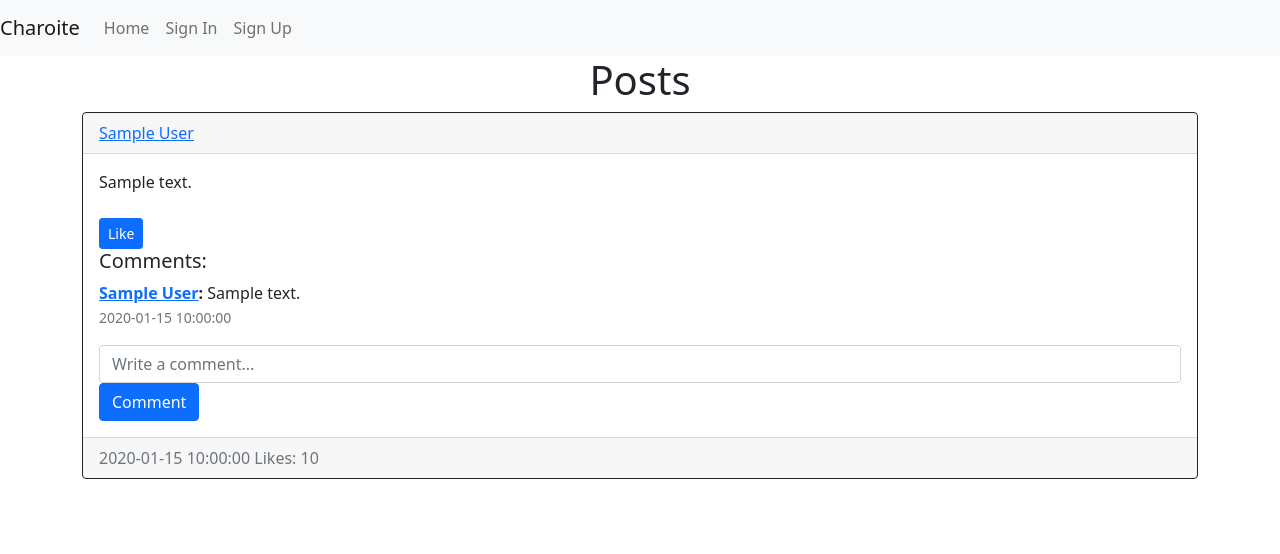
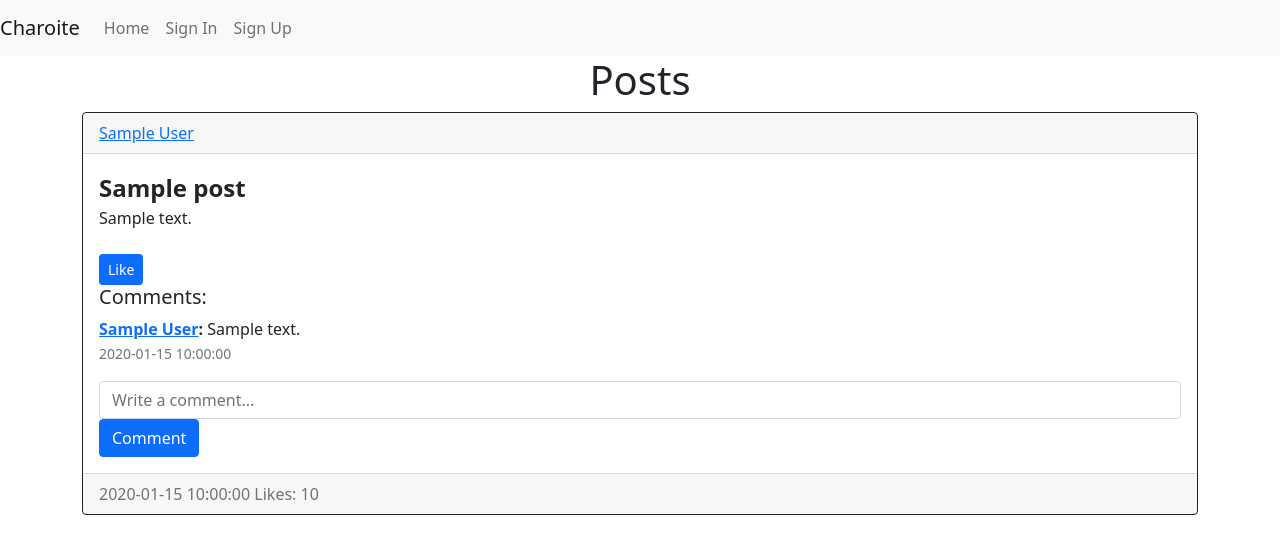
Before and after one commit to nuochka/Charoite, a Flask app: template blog/templates/posts.html in a window 1280 px wide. Shown: the top 554 px of the page. Run offline with Flask 3, Linux system fonts and the light colour scheme; the template is opened without the code that fills it: most values are stand-ins (such as "Sample title", 1, 10 or a date in 2020); some libraries are stand-ins or nearby versions.

Commit message:
Added title for posts and css file

```diff
--- /dev/null
+++ b/blog/static/style.css
@@ -0,0 +1,4 @@
+#title{
+    font-size: 24px;
+    font-weight: bold;
+}
--- a/blog/templates/base.html
+++ b/blog/templates/base.html
@@ -5,6 +5,7 @@
     <meta http-equiv="X-UA-Compatible" content="IE=edge">
     <meta name="viewport" content="width=device-width, initial-scale=1.0">
     <title>{% block title %}My Blog{% endblock %}</title>
+    <link rel="stylesheet" href="{{ url_for('static', filename='style.css') }}">
     <link href="https://cdn.jsdelivr.net/npm/bootstrap@5.0.2/dist/css/bootstrap.min.css" rel="stylesheet" integrity="sha384-EVSTQN3/azprG1Anm3QDgpJLIm9Nao0Yz1ztcQTwFspd3yD65VohhpuuCOmLASjC" crossorigin="anonymous">
 </head>
 <body>
--- a/blog/templates/posts_div.html
+++ b/blog/templates/posts_div.html
@@ -20,7 +20,8 @@
                     {% endif %}
                 </div>
                 <div class="card-body">
-                    <div class="card-text">{{ post.content }}</div>
+                    <div class="card-text" id = "title">{{ post.title }}</div>
+                    <div class="card-text" id = "post-content">{{ post.content }}</div>
                     <br />
                         {% if session.email not in post.liked_by %}
                             <button type="submit" id="likes" data-post-url="{{ url_for('views.like_post', post_id=post._id) }}" data-post-id="{{ post._id }}"  class="btn btn-sm btn-primary like-btn">Like</button>
--- a/blog/templates/profile.html
+++ b/blog/templates/profile.html
@@ -24,6 +24,8 @@
             </div>
         </div>
     </div>
+    <h1 align="center">{{ user.username}}'s posts</h1>
+
     <script src="https://code.jquery.com/jquery-3.5.1.slim.min.js"></script>
     <script src="https://cdn.jsdelivr.net/npm/@popperjs/core@2.5.3/dist/umd/popper.min.js"></script>
     <script src="https://stackpath.bootstrapcdn.com/bootstrap/4.5.2/js/bootstrap.min.js"></script>
--- a/blog/views.py
+++ b/blog/views.py
@@ -32,11 +32,13 @@ def views(db):
                 flash('Post cannot be empty', 'danger')
             else:
                 author = session.get('email')
+                title = request.form.get('title')
                 post_id = ObjectId()
                 created_date = datetime.datetime.now()
 
                 post_data = {
                     '_id': post_id,
+                    'title': title,
                     'content': text,
                     'author': author,
                     'created_date': created_date,
```
Also changed, not shown: blog/templates/create_post.html (+21 -11 lines).
